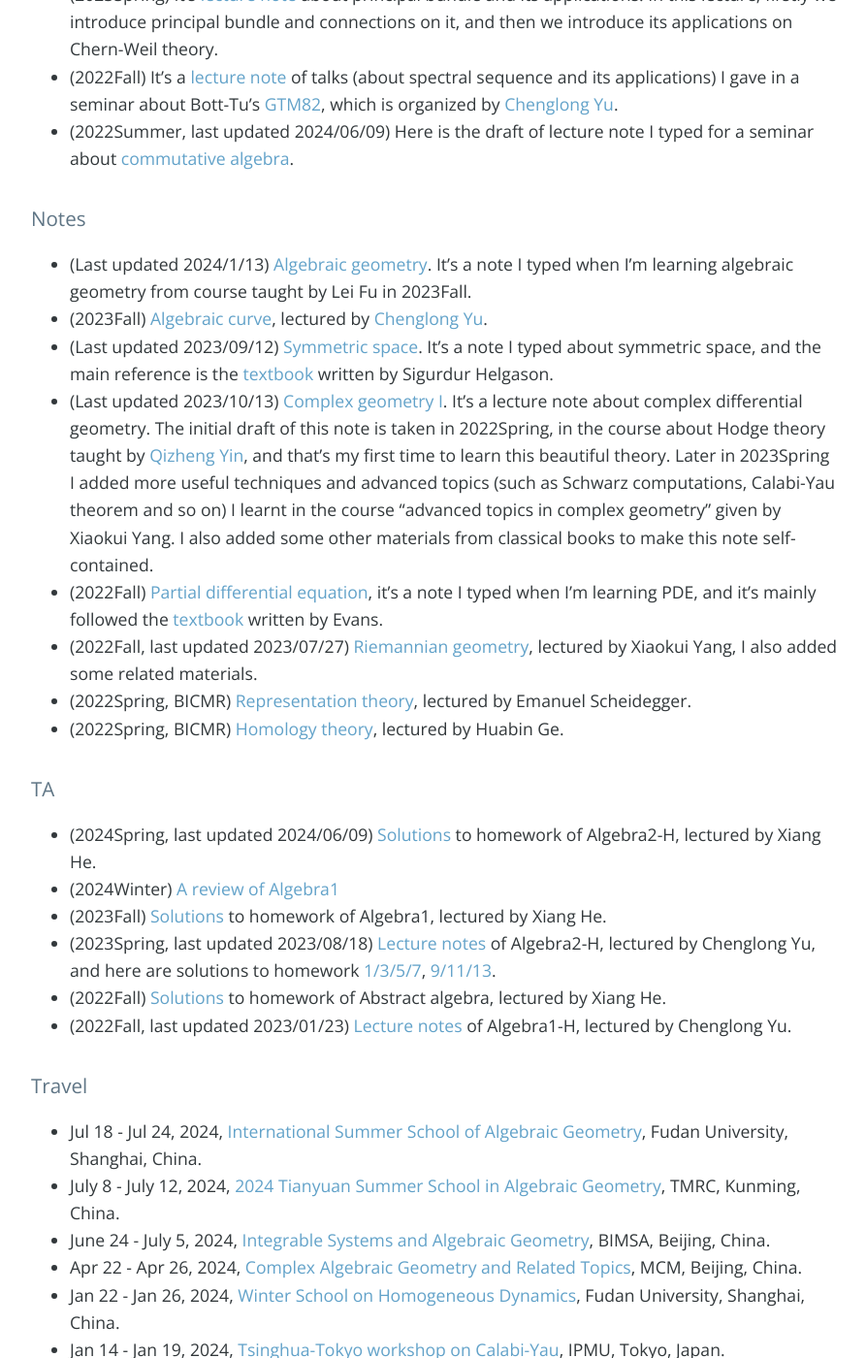
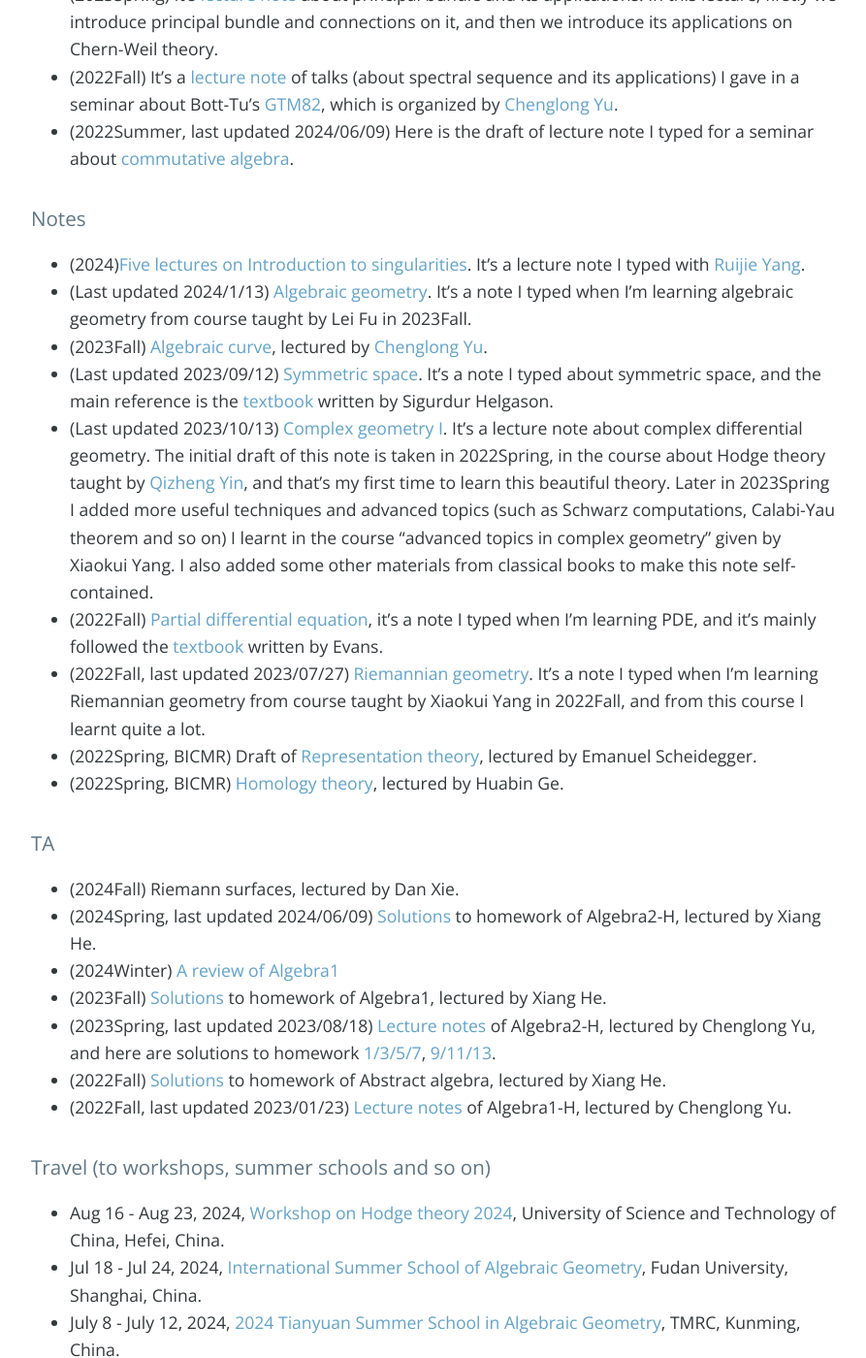
Before and after one commit to bowenl-math/bowenl-math.github.io, a Jekyll site: the page built from index.md, in a window 1280 px wide and 1400 px high, scrolled down 1159 px. Shown: the whole window at 97% size, without its empty margins (192-1085 px from the left). Built offline with Jekyll 4.4.1, drawn with Linux system fonts in a browser that asks for light colours; nearby versions of some CDN libraries; our own code applies the rules of GitHub Pages for plain Markdown files; the list of posts is cut into pages by our own code; comment, search, counter and statistics services are not loaded.

Commit message:
update draft and Riemannian geometry

```diff
--- a/index.md
+++ b/index.md
@@ -16,16 +16,18 @@ My email is liubw22 [at] mails.tsinghua.edu.cn, and my workstation is S103 at C7
  * (2022Summer, last updated 2024/06/09) Here is the draft of lecture note I typed for a seminar about [commutative algebra](notes/2022Summer/commutative_algebra.pdf).
 
 ### Notes
+* (2024)[Five lectures on Introduction to singularities](https://drive.google.com/file/d/1TNwJU4qZ8c1ai_CBEsrb2sbbXOeXEMT9/view). It's a lecture note I typed with [Ruijie Yang](https://sites.google.com/view/ruijie-yang/).
 * (Last updated 2024/1/13) [Algebraic geometry](notes/2023Fall/algebraic_geometry.pdf). It's a note I typed when I'm learning algebraic geometry from course taught by Lei Fu in 2023Fall.
 * (2023Fall) [Algebraic curve](notes/2023Fall/algebraic_curve.pdf), lectured by [Chenglong Yu](https://chenglongyu.github.io/).
 * (Last updated 2023/09/12) [Symmetric space](notes/personal notes/symmetric_space.pdf). It's a note I typed about symmetric space, and the main reference is the [textbook](https://books.google.com.hk/books/about/Differential_Geometry_Lie_Groups_and_Sym.html?id=DWGvsa6bcuMC&redir_esc=y) written by Sigurdur Helgason.
 * (Last updated 2023/10/13) [Complex geometry I](notes/personal notes/Complex_geometry_I/Complex_geometry_I.pdf). It's a lecture note about complex differential geometry. The initial draft of this note is taken in 2022Spring, in the course about Hodge theory taught by [Qizheng Yin](http://faculty.bicmr.pku.edu.cn/~qizheng/#), and that's my first time to learn this beautiful theory. Later in 2023Spring I added more useful techniques and advanced topics (such as Schwarz computations, Calabi-Yau theorem and so on) I learnt in the course “advanced topics in complex geometry" given by Xiaokui Yang. I also added some other materials from classical books to make this note self-contained.
 * (2022Fall) [Partial differential equation](notes/2022Fall/pde.pdf), it's a note I typed when I'm learning PDE, and it's mainly followed the [textbook](https://books.google.com.hk/books/about/Partial_Differential_Equations.html?id=Xnu0o_EJrCQC&redir_esc=y) written by Evans.
-* (2022Fall, last updated 2023/07/27) [Riemannian geometry](notes/2022Fall/Riemannian_geometry.pdf), lectured by Xiaokui Yang, I also added some related materials.
-* (2022Spring, BICMR) [Representation theory](notes/notes for enhanced program of BICMR/Representation_theory.pdf), lectured by Emanuel Scheidegger.
+* (2022Fall, last updated 2023/07/27) [Riemannian geometry](notes/2022Fall/Riemannian_geometry.pdf). It's a note I typed when I'm learning Riemannian geometry from course taught by Xiaokui Yang in 2022Fall, and from this course I learnt quite a lot.
+* (2022Spring, BICMR) Draft of [Representation theory](notes/notes for enhanced program of BICMR/Representation_theory.pdf), lectured by Emanuel Scheidegger.
 * (2022Spring, BICMR) [Homology theory](notes/notes for enhanced program of BICMR/homology.pdf), lectured by Huabin Ge.
 
 ### TA
+* (2024Fall) Riemann surfaces, lectured by Dan Xie.
 * (2024Spring, last updated 2024/06/09) [Solutions](notes/2024Spring/Solutions_to_HW.pdf) to homework of Algebra2-H, lectured by Xiang He.
 * (2024Winter) [A review of Algebra1](https://bowenl.notion.site/2024-02-1-44163401a7dd4cf28aa86264640464b5)
 * (2023Fall) [Solutions](notes/2023Fall/Solutions_to_HW.pdf) to homework of Algebra1, lectured by Xiang He.
@@ -33,7 +35,8 @@ My email is liubw22 [at] mails.tsinghua.edu.cn, and my workstation is S103 at C7
 * (2022Fall) [Solutions](notes/2022Fall/Sol_to_abstract_algebra.pdf) to homework of Abstract algebra, lectured by Xiang He.
 * (2022Fall, last updated 2023/01/23) [Lecture notes](notes/2022Fall/Algebra1-H.pdf) of Algebra1-H, lectured by Chenglong Yu.
 
-### Travel
+### Travel (to workshops, summer schools and so on)
+* Aug 16 - Aug 23, 2024, [Workshop on Hodge theory 2024](https://math.ustc.edu.cn/2024/0807/c18653a651050/pagem.htm), University of Science and Technology of China, Hefei, China.
 * Jul 18 - Jul 24, 2024, [International Summer School of Algebraic Geometry](https://scms.fudan.edu.cn/info/1059/6361.htm), Fudan University, Shanghai, China.
 * July 8 - July 12, 2024, [2024 Tianyuan Summer School in Algebraic Geometry](http://www.jliumath.com/conferences/2024TSSiAG.html), TMRC, Kunming, China.
 * June 24 - July 5, 2024, [Integrable Systems and Algebraic Geometry](https://www.bimsa.cn/bmpsw/index.html), BIMSA, Beijing, China.
```
Also changed, not shown: 2 other files.
